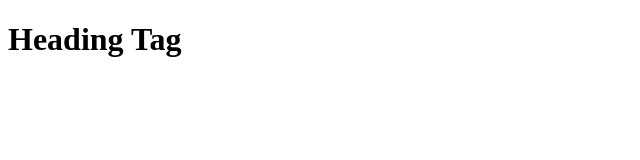
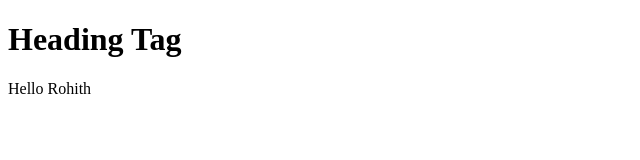
Before and after one commit to KrishRohith16/Trial, a plain HTML site: page index.html in a window 1280 px wide. Shown: the whole page, without its empty margins (0-640 px from the left). Drawn offline with Linux system fonts and the light colour scheme.

Commit message:
written SPAN Tag

```diff
--- a/index.html
+++ b/index.html
@@ -11,5 +11,6 @@
 <body>
 </body>
 <h1>Heading Tag</h1>
+<span>Hello Rohith</span>
 
 </html>
```
